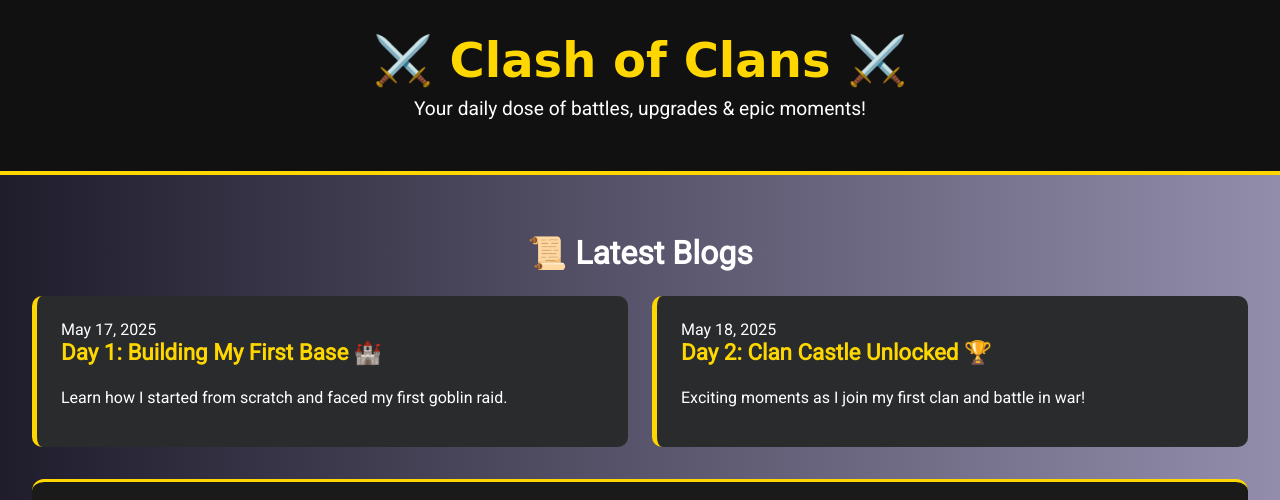
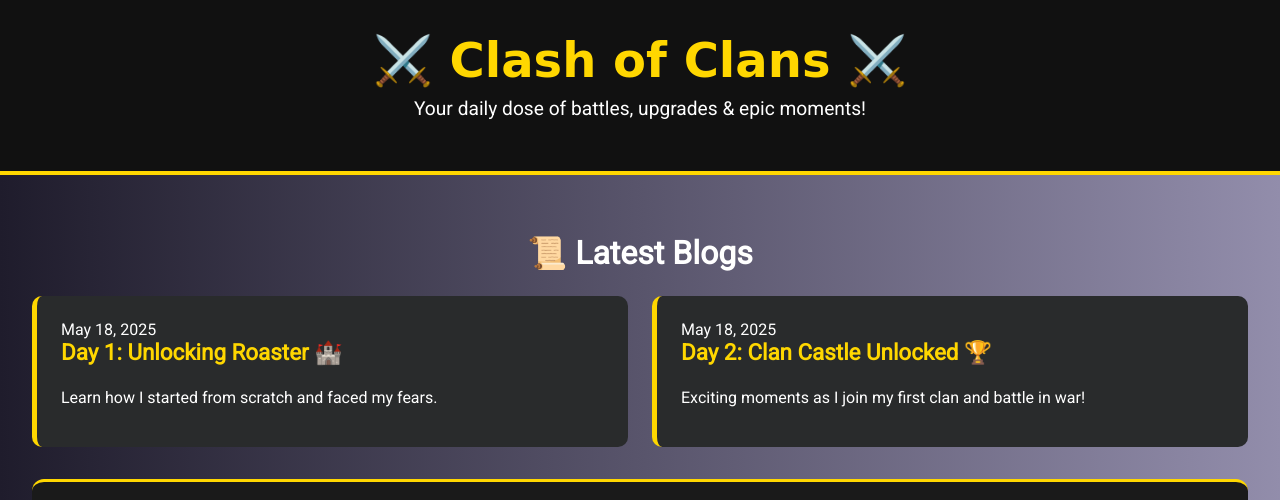
Before and after one commit to cyberjashan01/Daily-blogs, a plain HTML site: page index.html in a window 1280 px wide. Shown: the top 500 px of the page. Drawn offline with Linux system fonts and the light colour scheme; a web font is replaced by a local one.

Commit message:
Update index.html

```diff
--- a/index.html
+++ b/index.html
@@ -17,10 +17,10 @@
     <section class="blog-entries">
       <h2>📜 Latest Blogs</h2>
       <div class="entries-container">
-        <a href="day1.html" class="entry-card">
-            <div class="entry-date">May 17, 2025</div>
-            <h3>Day 1: Building My First Base 🏰</h3>
-            <p>Learn how I started from scratch and faced my first goblin raid.</p>
+        <a href="18may.html" class="entry-card">
+            <div class="entry-date">May 18, 2025</div>
+            <h3>Day 1: Unlocking Roaster 🏰</h3>
+            <p>Learn how I started from scratch and faced my fears.</p>
           </a>
 
           <a href="day2.html" class="entry-card">
```
